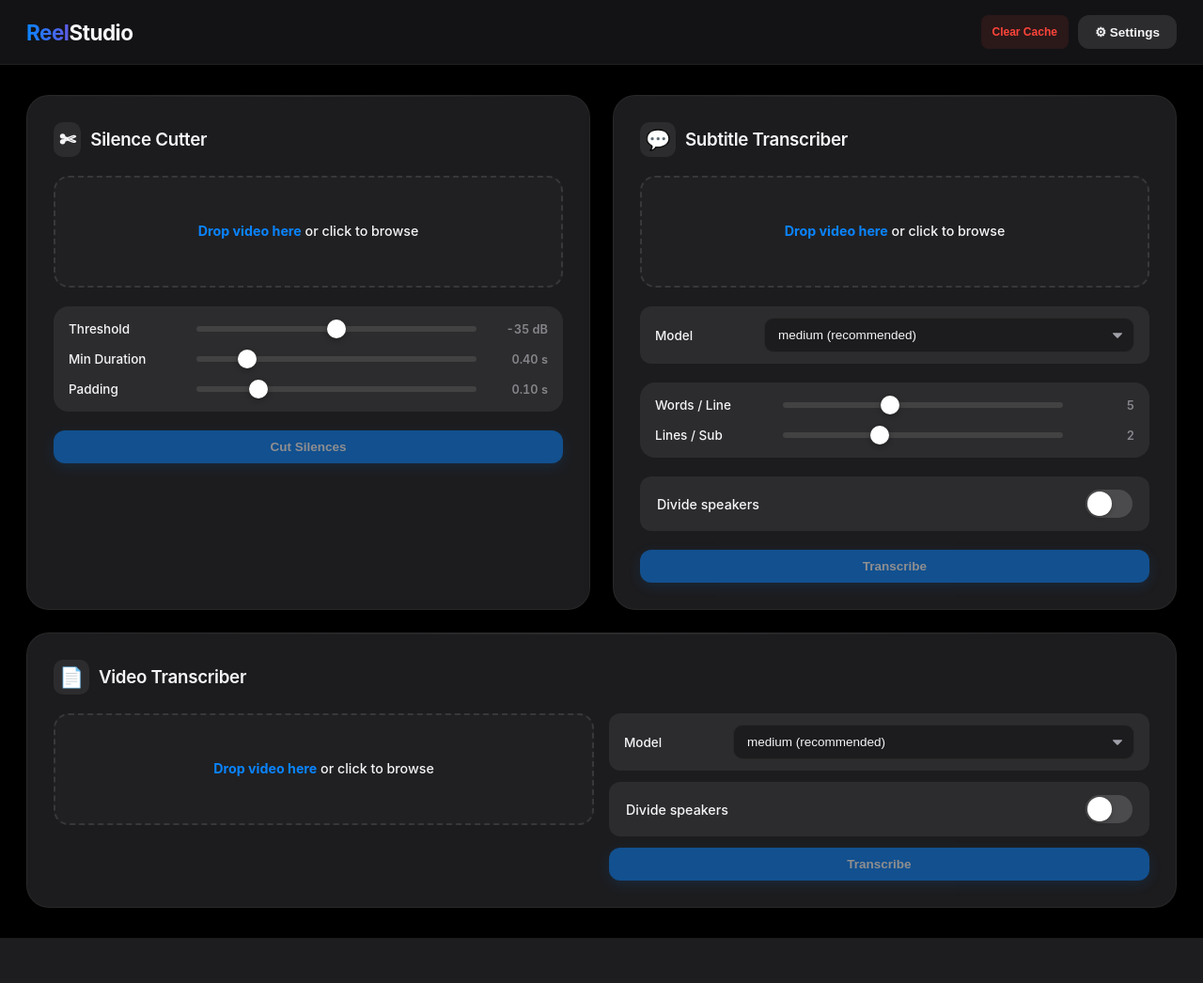
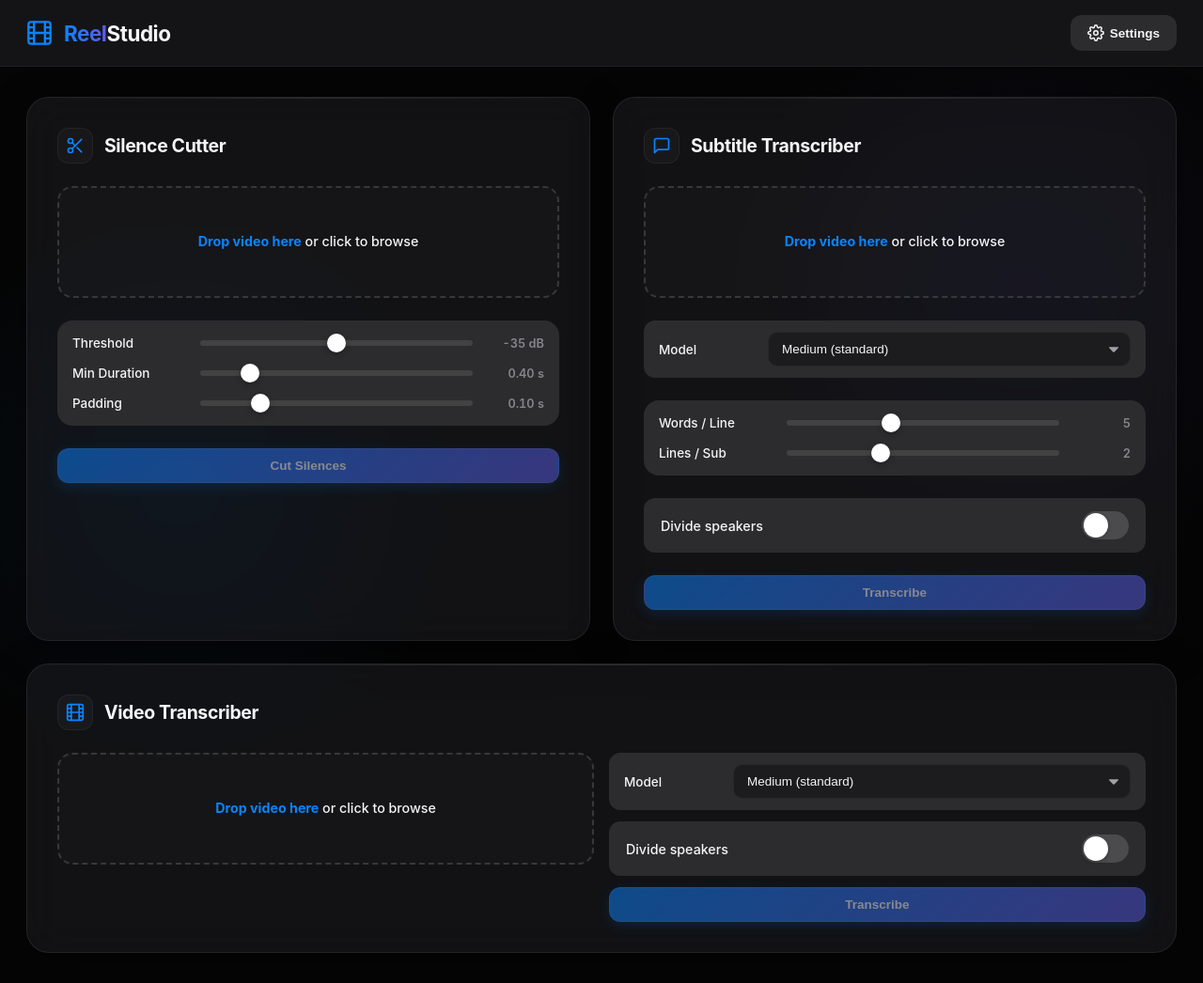
Before and after one commit to Evyatar0104/ReelStudio, a Flask app: page / in a window 1280 px wide. Shown: the whole page at 94% size. Before the commit the page ends 998 px from the top, so only its background shows below. Run offline with Flask 3, Linux system fonts and the light colour scheme; some libraries are stand-ins or nearby versions.

Commit message:
feat: Implement initial frontend UI and add favicon.

```diff
--- a/templates/index.html
+++ b/templates/index.html
@@ -4,6 +4,7 @@
 <meta charset="UTF-8">
 <meta name="viewport" content="width=device-width, initial-scale=1.0">
 <title>ReelStudio</title>
+<link rel="icon" type="image/svg+xml" href="{{ url_for('static', filename='favicon.svg') }}">
 <style>
 *,*::before,*::after{box-sizing:border-box;margin:0;padding:0}
 :root{
@@ -21,7 +22,9 @@
 }
 html{font-size:15px}
 body{
-  background:var(--bg);
+  background:#050505;
+  background-image: radial-gradient(circle at 15% 50%, rgba(10, 132, 255, 0.08), transparent 25%),
+                    radial-gradient(circle at 85% 30%, rgba(94, 92, 230, 0.08), transparent 25%);
   color:var(--text);
   font-family:-apple-system,BlinkMacSystemFont,"SF Pro Text","SF Pro Display","Segoe UI",Roboto,Helvetica,Arial,sans-serif;
   min-height:100vh;
@@ -50,8 +53,8 @@
 .btn:hover{background:#3a3a3c;transform:translateY(-1px)}
 .btn:active{transform:scale(0.96)}
 .btn:disabled{opacity:0.5;cursor:not-allowed;transform:none}
-.btn-primary{background:var(--accent);color:#fff;box-shadow:0 4px 14px rgba(10,132,255,0.25)}
-.btn-primary:hover:not(:disabled){background:#0071e3;box-shadow:0 6px 20px rgba(10,132,255,0.35)}
+.btn-primary{background:linear-gradient(135deg,var(--accent),var(--accent2));color:#fff;box-shadow:0 4px 14px rgba(10,132,255,0.3);border:1px solid rgba(255,255,255,0.1)}
+.btn-primary:hover:not(:disabled){background:linear-gradient(135deg,#2b93ff,#7370f4);box-shadow:0 6px 20px rgba(10,132,255,0.4)}
 .btn-sm{padding:6px 12px;font-size:0.8rem;border-radius:8px;}
 .btn-danger{background:rgba(255,69,58,0.1);color:var(--red)}
 .btn-danger:hover:not(:disabled){background:var(--red);color:#fff}
@@ -63,20 +66,22 @@
 
 /* Card */
 .card{
-  background:var(--surface);
-  border:1px solid rgba(255,255,255,0.05);
+  background:rgba(28,28,30,0.6);
+  backdrop-filter: saturate(180%) blur(20px);
+  -webkit-backdrop-filter: saturate(180%) blur(20px);
+  border:1px solid rgba(255,255,255,0.08);
   border-radius:24px;
-  padding:28px;
-  display:flex;flex-direction:column;gap:20px;
-  box-shadow:0 10px 30px rgba(0,0,0,0.3);
+  padding:32px;
+  display:flex;flex-direction:column;gap:24px;
+  box-shadow:0 10px 40px rgba(0,0,0,0.4);
   position:relative;overflow:hidden;
 }
 .card::before{
   content:'';position:absolute;top:0;left:0;right:0;height:1px;
-  background:linear-gradient(90deg,rgba(255,255,255,0),rgba(255,255,255,0.08),rgba(255,255,255,0));
+  background:linear-gradient(90deg,rgba(255,255,255,0),rgba(255,255,255,0.12),rgba(255,255,255,0));
 }
-.card-title{font-size:1.25rem;font-weight:600;display:flex;align-items:center;gap:10px;letter-spacing:-0.3px}
-.card-title .icon{font-size:1.4rem;background:var(--surface2);padding:6px;border-radius:10px;display:inline-flex}
+.card-title{font-size:1.3rem;font-weight:700;display:flex;align-items:center;gap:12px;letter-spacing:-0.4px}
+.card-title .icon{font-size:1.4rem;background:rgba(255,255,255,0.03);border:1px solid rgba(255,255,255,0.05);padding:8px;border-radius:12px;display:inline-flex;color:var(--accent)}
 
 /* Drop zone */
 .dropzone{
@@ -252,23 +257,26 @@
 .trans-actions{display:flex;gap:12px;flex-wrap:wrap;background:var(--surface2);padding:14px 18px;border-radius:16px;}
 
 /* Settings modal */
-.modal-overlay{display:none;position:fixed;inset:0;background:rgba(0,0,0,0.5);backdrop-filter:blur(8px);-webkit-backdrop-filter:blur(8px);z-index:200;align-items:center;justify-content:center}
+.modal-overlay{display:none;position:fixed;inset:0;background:rgba(0,0,0,0.6);backdrop-filter:blur(12px);-webkit-backdrop-filter:blur(12px);z-index:200;align-items:flex-start;justify-content:center;padding:40px 20px;overflow-y:auto}
 .modal-overlay.active{display:flex;animation:fade-in 0.2s ease}
 .modal{
-  background:var(--surface);border:1px solid rgba(255,255,255,0.08);border-radius:24px;
-  padding:32px;width:440px;max-width:92vw;display:flex;flex-direction:column;gap:20px;
-  box-shadow:0 20px 40px rgba(0,0,0,0.4);
+  background:rgba(28,28,30,0.7);backdrop-filter:saturate(180%) blur(24px);-webkit-backdrop-filter:saturate(180%) blur(24px);
+  border:1px solid rgba(255,255,255,0.1);border-radius:24px;
+  padding:32px;width:420px;max-width:90vw;display:flex;flex-direction:column;gap:20px;
+  box-shadow:0 24px 48px rgba(0,0,0,0.5), inset 0 1px 0 rgba(255,255,255,0.1);
   transform:scale(0.95);opacity:0;animation:modal-enter 0.4s cubic-bezier(0.16,1,0.3,1) forwards;
+  margin:auto;
 }
 @keyframes modal-enter{to{transform:scale(1);opacity:1}}
 .modal h2{font-size:1.4rem;font-weight:700;display:flex;align-items:center;gap:10px}
 .modal .field{display:flex;flex-direction:column;gap:8px}
 .modal .field label{font-size:0.85rem;font-weight:600;color:var(--text2)}
 .modal .field input,.modal .field select{
+  width:100%;box-sizing:border-box;
   padding:12px 14px;border-radius:10px;border:1px solid rgba(255,255,255,0.08);
-  background:var(--bg);color:var(--text);font-size:0.95rem;transition:border-color 0.2s;
+  background:rgba(0,0,0,0.25);color:var(--text);font-size:0.95rem;transition:border-color 0.2s, box-shadow 0.2s;
 }
-.modal .field input:focus,.modal .field select:focus{border-color:var(--accent);outline:none}
+.modal .field input:focus,.modal .field select:focus{border-color:var(--accent);outline:none;box-shadow:0 0 0 3px rgba(10,132,255,0.15)}
 .modal-actions{display:flex;gap:12px;justify-content:flex-end;margin-top:10px}
 
 /* Toast */
@@ -292,10 +300,24 @@
 
 <!-- Header -->
 <header class="header">
-  <h1><span>Reel</span>Studio</h1>
+  <div style="display:flex;align-items:center;gap:12px">
+    <svg width="28" height="28" viewBox="0 0 24 24" fill="none" stroke="currentColor" stroke-width="2" stroke-linecap="round" stroke-linejoin="round" style="color:var(--accent)">
+      <rect x="2" y="2" width="20" height="20" rx="2.18" ry="2.18"></rect>
+      <line x1="7" y1="2" x2="7" y2="22"></line>
+      <line x1="17" y1="2" x2="17" y2="22"></line>
+      <line x1="2" y1="12" x2="22" y2="12"></line>
+      <line x1="2" y1="7" x2="7" y2="7"></line>
+      <line x1="2" y1="17" x2="7" y2="17"></line>
+      <line x1="17" y1="17" x2="22" y2="17"></line>
+      <line x1="17" y1="7" x2="22" y2="7"></line>
+    </svg>
+    <h1><span>Reel</span>Studio</h1>
+  </div>
   <div style="display:flex;gap:10px">
-    <button class="btn btn-sm btn-danger" onclick="clearCache()">Clear Cache</button>
-    <button class="btn" onclick="openSettings()">&#9881; Settings</button>
+    <button class="btn" onclick="openSettings()">
+      <svg width="18" height="18" viewBox="0 0 24 24" fill="none" stroke="currentColor" stroke-width="2" stroke-linecap="round" stroke-linejoin="round"><circle cx="12" cy="12" r="3"></circle><path d="M19.4 15a1.65 1.65 0 0 0 .33 1.82l.06.06a2 2 0 0 1 0 2.83 2 2 0 0 1-2.83 0l-.06-.06a1.65 1.65 0 0 0-1.82-.33 1.65 1.65 0 0 0-1 1.51V21a2 2 0 0 1-2 2 2 2 0 0 1-2-2v-.09A1.65 1.65 0 0 0 9 19.4a1.65 1.65 0 0 0-1.82.33l-.06.06a2 2 0 0 1-2.83 0 2 2 0 0 1 0-2.83l.06-.06a1.65 1.65 0 0 0 .33-1.82 1.65 1.65 0 0 0-1.51-1H3a2 2 0 0 1-2-2 2 2 0 0 1 2-2h.09A1.65 1.65 0 0 0 4.6 9a1.65 1.65 0 0 0-.33-1.82l-.06-.06a2 2 0 0 1 0-2.83 2 2 0 0 1 2.83 0l.06.06a1.65 1.65 0 0 0 1.82.33H9a1.65 1.65 0 0 0 1-1.51V3a2 2 0 0 1 2-2 2 2 0 0 1 2 2v.09a1.65 1.65 0 0 0 1 1.51 1.65 1.65 0 0 0 1.82-.33l.06-.06a2 2 0 0 1 2.83 0 2 2 0 0 1 0 2.83l-.06.06a1.65 1.65 0 0 0-.33 1.82V9a1.65 1.65 0 0 0 1.51 1H21a2 2 0 0 1 2 2 2 2 0 0 1-2 2h-.09a1.65 1.65 0 0 0-1.51 1z"></path></svg>
+      Settings
+    </button>
   </div>
 </header>
 
@@ -304,7 +326,12 @@
 
   <!-- ================= SILENCE CUTTER ================= -->
   <div class="card">
-    <div class="card-title"><span class="icon">&#9988;</span> Silence Cutter</div>
+    <div class="card-title">
+      <span class="icon">
+        <svg width="20" height="20" viewBox="0 0 24 24" fill="none" stroke="currentColor" stroke-width="2" stroke-linecap="round" stroke-linejoin="round"><circle cx="6" cy="6" r="3"></circle><circle cx="6" cy="18" r="3"></circle><line x1="20" y1="4" x2="8.12" y2="15.88"></line><line x1="14.47" y1="14.48" x2="20" y2="20"></line><line x1="8.12" y1="8.12" x2="12" y2="12"></line></svg>
+      </span>
+      Silence Cutter
+    </div>
 
     <div class="dropzone" id="cutDrop" onclick="document.getElementById('cutFile').click()">
       <p><strong>Drop video here</strong> or click to browse</p>
@@ -351,7 +378,12 @@
 
   <!-- ================= SUBTITLE TRANSCRIBER ================= -->
   <div class="card">
-    <div class="card-title"><span class="icon">&#128172;</span> Subtitle Transcriber</div>
+    <div class="card-title">
+      <span class="icon">
+        <svg width="20" height="20" viewBox="0 0 24 24" fill="none" stroke="currentColor" stroke-width="2" stroke-linecap="round" stroke-linejoin="round"><path d="M21 15a2 2 0 0 1-2 2H7l-4 4V5a2 2 0 0 1 2-2h14a2 2 0 0 1 2 2z"></path></svg>
+      </span>
+      Subtitle Transcriber
+    </div>
 
     <div class="dropzone" id="subDrop" onclick="document.getElementById('subFile').click()">
       <p><strong>Drop video here</strong> or click to browse</p>
@@ -362,12 +394,12 @@
     <div class="select-row">
       <label>Model</label>
       <select id="subModel">
-        <option value="tiny">tiny (fastest)</option>
-        <option value="base">base</option>
-        <option value="small">small (balanced)</option>
-        <option value="medium" selected>medium (recommended)</option>
-        <option value="turbo">turbo (⚡ fast &amp; accurate)</option>
-        <option value="large-v3">large-v3 (best, slow)</option>
+        <option value="tiny">Tiny (fastest)</option>
+        <option value="base">Base (fast)</option>
+        <option value="small">Small (balanced)</option>
+        <option value="medium">Medium (standard)</option>
+        <option value="turbo" selected>Turbo (⚡ recommended)</option>
+        <option value="large-v3">Large-v3 (best, slow)</option>
       </select>
     </div>
 
@@ -423,7 +455,12 @@
 
   <!-- ================= VIDEO TRANSCRIBER ================= -->
   <div class="card card-full">
-    <div class="card-title"><span class="icon">&#128196;</span> Video Transcriber</div>
+    <div class="card-title">
+      <span class="icon">
+        <svg width="20" height="20" viewBox="0 0 24 24" fill="none" stroke="currentColor" stroke-width="2" stroke-linecap="round" stroke-linejoin="round"><rect x="2" y="2" width="20" height="20" rx="2.18" ry="2.18"></rect><line x1="7" y1="2" x2="7" y2="22"></line><line x1="17" y1="2" x2="17" y2="22"></line><line x1="2" y1="12" x2="22" y2="12"></line><line x1="2" y1="7" x2="7" y2="7"></line><line x1="2" y1="17" x2="7" y2="17"></line><line x1="17" y1="17" x2="22" y2="17"></line><line x1="17" y1="7" x2="22" y2="7"></line></svg>
+      </span>
+      Video Transcriber
+    </div>
 
     <div style="display:grid;grid-template-columns:1fr 1fr;gap:16px;align-items:start">
       <div class="dropzone" id="vtDrop" onclick="document.getElementById('vtFile').click()">
@@ -435,11 +472,12 @@
         <div class="select-row">
           <label>Model</label>
           <select id="vtModel">
-            <option value="tiny">tiny (fast)</option>
-            <option value="base">base</option>
-            <option value="medium" selected>medium (recommended)</option>
-            <option value="turbo">⚡ turbo (fast &amp; accurate)</option>
-            <option value="large-v3">large-v3 (slow)</option>
+            <option value="tiny">Tiny (fastest)</option>
+            <option value="base">Base (fast)</option>
+            <option value="small">Small (balanced)</option>
+            <option value="medium">Medium (standard)</option>
+            <option value="turbo" selected>Turbo (⚡ recommended)</option>
+            <option value="large-v3">Large-v3 (best, slow)</option>
           </select>
         </div>
         <div class="toggle-row">
@@ -477,45 +515,63 @@
 <!-- Settings modal -->
 <div class="modal-overlay" id="settingsModal">
   <div class="modal">
-    <h2>&#9881; Settings</h2>
+    <h2>
+      <svg width="24" height="24" viewBox="0 0 24 24" fill="none" stroke="currentColor" stroke-width="2" stroke-linecap="round" stroke-linejoin="round" style="color:var(--accent)"><circle cx="12" cy="12" r="3"></circle><path d="M19.4 15a1.65 1.65 0 0 0 .33 1.82l.06.06a2 2 0 0 1 0 2.83 2 2 0 0 1-2.83 0l-.06-.06a1.65 1.65 0 0 0-1.82-.33 1.65 1.65 0 0 0-1 1.51V21a2 2 0 0 1-2 2 2 2 0 0 1-2-2v-.09A1.65 1.65 0 0 0 9 19.4a1.65 1.65 0 0 0-1.82.33l-.06.06a2 2 0 0 1-2.83 0 2 2 0 0 1 0-2.83l.06-.06a1.65 1.65 0 0 0 .33-1.82 1.65 1.65 0 0 0-1.51-1H3a2 2 0 0 1-2-2 2 2 0 0 1 2-2h.09A1.65 1.65 0 0 0 4.6 9a1.65 1.65 0 0 0-.33-1.82l-.06-.06a2 2 0 0 1 0-2.83 2 2 0 0 1 2.83 0l.06.06a1.65 1.65 0 0 0 1.82.33H9a1.65 1.65 0 0 0 1-1.51V3a2 2 0 0 1 2-2 2 2 0 0 1 2 2v.09a1.65 1.65 0 0 0 1 1.51 1.65 1.65 0 0 0 1.82-.33l.06-.06a2 2 0 0 1 2.83 0 2 2 0 0 1 0 2.83l-.06.06a1.65 1.65 0 0 0-.33 1.82V9a1.65 1.65 0 0 0 1.51 1H21a2 2 0 0 1 2 2 2 2 0 0 1-2 2h-.09a1.65 1.65 0 0 0-1.51 1z"></path></svg>
+      Settings
+    </h2>
+
+    <div style="margin-bottom:8px;font-size:0.75rem;font-weight:700;color:var(--accent);text-transform:uppercase;letter-spacing:1px">Transcription Preferences</div>
     <div class="field">
-      <label>Silence Threshold (dB)</label>
-      <input type="number" id="sThreshold" step="1">
+      <label>Whisper Model</label>
+      <select id="sModel">
+        <option value="tiny">Tiny (fastest)</option>
+        <option value="base">Base (fast)</option>
+        <option value="small">Small (balanced)</option>
+        <option value="medium">Medium (standard)</option>
+        <option value="turbo">Turbo (⚡ recommended)</option>
+        <option value="large-v3">Large-v3 (best, slow)</option>
+      </select>
     </div>
     <div class="field">
-      <label>Silence Duration (s)</label>
-      <input type="number" id="sDuration" step="0.05">
+      <label>Language (e.g. en, he)</label>
+      <input type="text" id="sLanguage">
+    </div>
+    <div class="field">
+      <label>Max Words per Line (Subtitles)</label>
+      <input type="number" id="sMaxWords" min="2" max="10" step="1">
+    </div>
+    <div class="toggle-row" style="background:transparent; padding:0; margin-bottom: 12px; margin-top: 4px;">
+      <label style="font-size: 0.85rem; font-weight: 600; color: var(--text2);">Remove punctuation by default</label>
+      <label class="toggle"><input type="checkbox" id="sRemovePunct"><span class="slider"></span></label>
+    </div>
+
+    <div style="margin-bottom:8px;font-size:0.75rem;font-weight:700;color:var(--accent);text-transform:uppercase;letter-spacing:1px;border-top:1px solid rgba(255,255,255,0.05);padding-top:20px">Silence Cutter Preferences</div>
+    <div style="display:grid;grid-template-columns:1fr 1fr;gap:12px">
+      <div class="field">
+        <label>Threshold (dB)</label>
+        <input type="number" id="sThreshold" step="1">
+      </div>
+      <div class="field">
+        <label>Duration (s)</label>
+        <input type="number" id="sDuration" step="0.05">
+      </div>
     </div>
     <div class="field">
       <label>Padding (s)</label>
       <input type="number" id="sPadding" step="0.01">
     </div>
-    <div class="field">
-      <label>Whisper Model</label>
-      <select id="sModel">
-        <option value="tiny">tiny</option>
-        <option value="base">base</option>
-        <option value="small">small</option>
-        <option value="medium">medium</option>
-        <option value="turbo">turbo (⚡ fast &amp; accurate)</option>
-        <option value="large-v3">large-v3</option>
-      </select>
+
+    <div style="margin-top:12px;padding-top:16px;border-top:1px solid rgba(255,69,58,0.2)">
+      <div style="margin-bottom:12px;font-size:0.85rem;font-weight:600;color:var(--red);text-transform:uppercase;letter-spacing:0.5px">Danger Zone</div>
+      <div style="display:flex;align-items:center;justify-content:space-between">
+        <div style="font-size:0.8rem;color:var(--text2)">Clear server uploads cache.</div>
+        <button class="btn btn-sm btn-danger" onclick="clearCache()">Clear Cache</button>
+      </div>
     </div>
-    <div class="field">
-      <label>Max Words per Line</label>
-      <input type="number" id="sMaxWords" min="2" max="10" step="1">
-    </div>
-    <div class="field">
-      <label>Language</label>
-      <input type="text" id="sLanguage">
-    </div>
-    <div class="field" style="flex-direction:row;align-items:center;gap:8px">
-      <input type="checkbox" id="sRemovePunct">
-      <label for="sRemovePunct" style="margin:0">Remove punctuation by default</label>
-    </div>
-    <div class="modal-actions">
+
+    <div class="modal-actions" style="border-top:1px solid rgba(255,255,255,0.05);padding-top:16px;margin-top:4px">
       <button class="btn" onclick="closeSettings()">Cancel</button>
-      <button class="btn btn-primary" onclick="saveSettings()">Save</button>
+      <button class="btn btn-primary" onclick="saveSettings()">Save Configuration</button>
     </div>
   </div>
 </div>
```
Also changed, not shown: static/favicon.svg (added).
